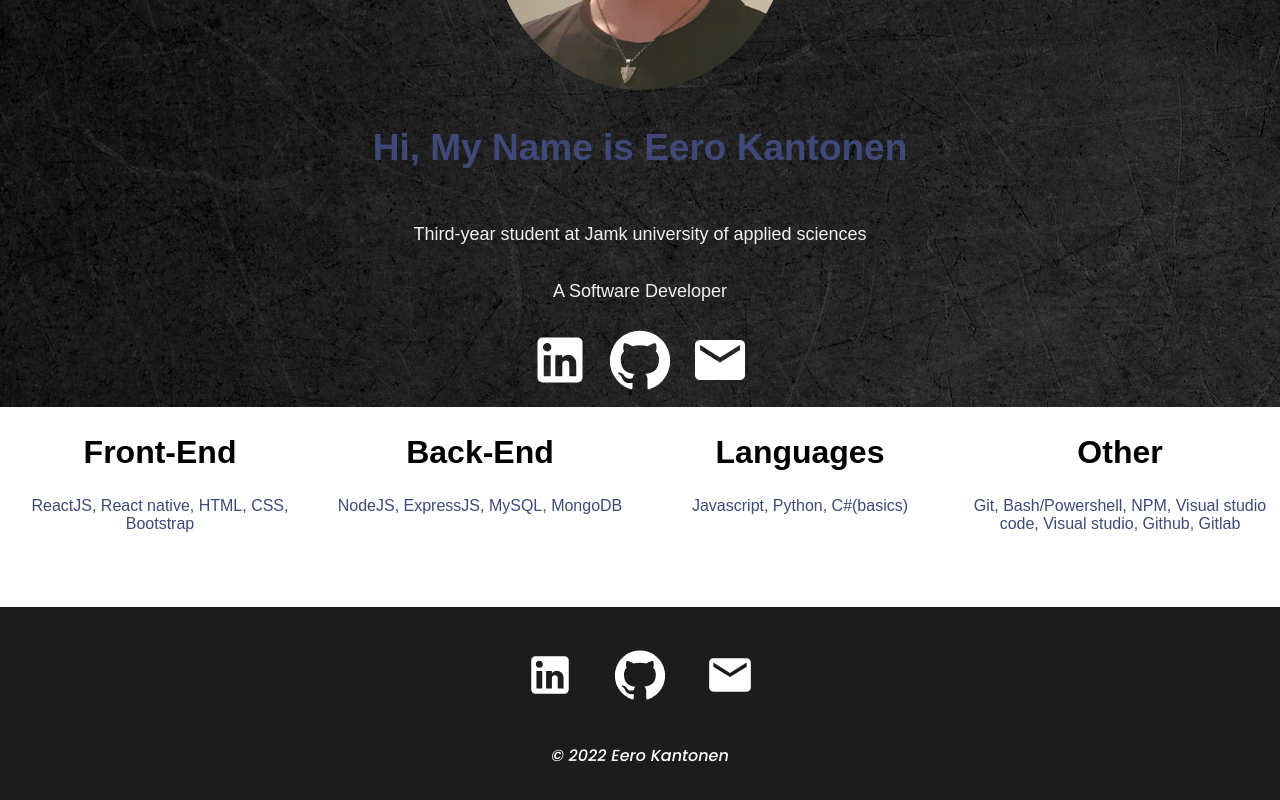
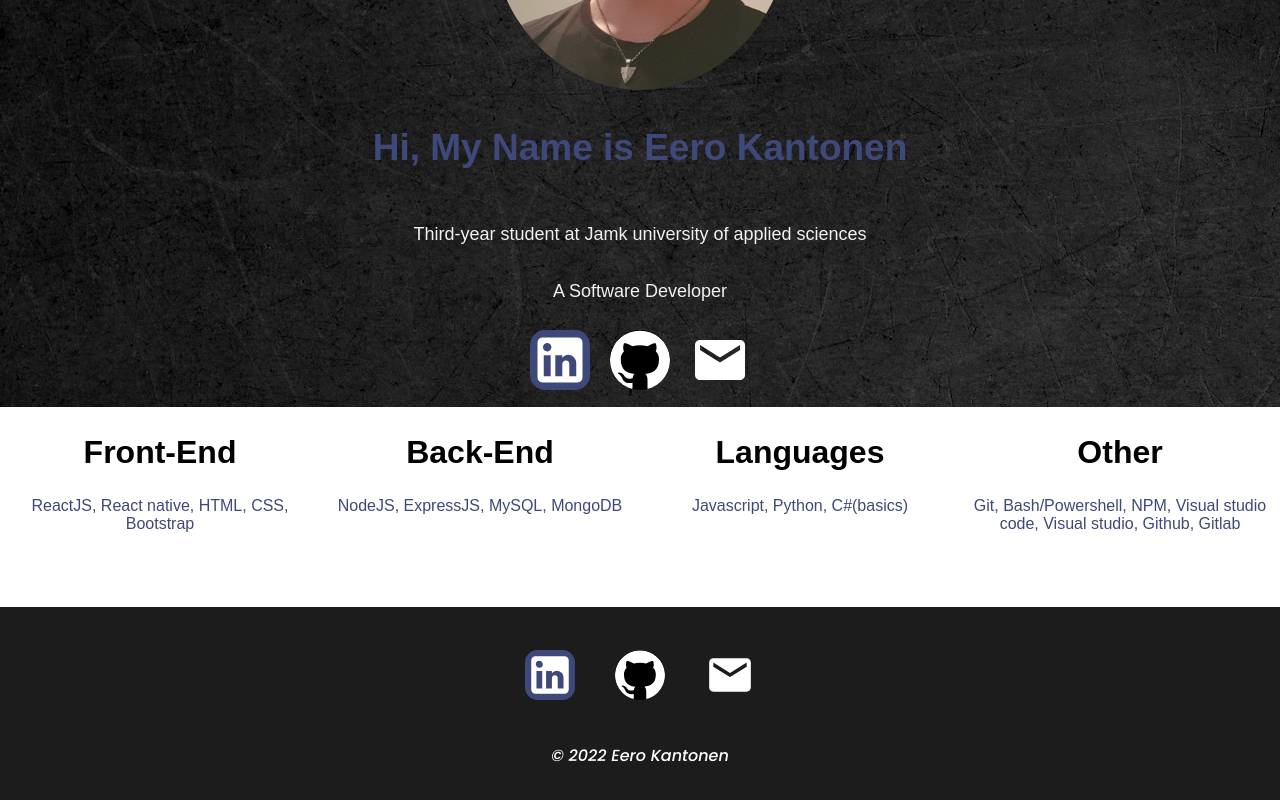
Before and after one commit to Eero556/Portfolio_, a React (Create React App) app: page / in a window 1280 px wide. Shown: the part 342-1142 px from the top of the page. Built offline with nearby package versions, Linux system fonts and the light colour scheme.

Commit message:
build test

```diff
--- a/src/Styles/Footer.css
+++ b/src/Styles/Footer.css
@@ -1,4 +1,3 @@
-
 @import url('https://fonts.googleapis.com/css2?family=Poppins:ital,wght@1,500&display=swap');
 
 .footer {
@@ -22,6 +21,23 @@
   color: white;
 }
 
+.linkedin {
+  background-color: #3e497a;
+  border-radius: 25%;
+}
+
+.github {
+  background-color: black;
+}
+
+.github :hover{
+  opacity: 0.2;
+}
+
+.linkedin :hover{
+  opacity: 0.2;
+}
+
 @media only screen and (max-width: 600px) {
   .footer svg {
     font-size: 50px;
--- a/src/Styles/Home.css
+++ b/src/Styles/Home.css
@@ -81,7 +81,15 @@ html {
     color: black;
 }
 
+.linkedin{
+    background-color: #3e497a;
+    border-radius: 25%;
+}
 
+.github{
+    background-color: black;
+    border-radius: 50%;
+}
 
 
 
--- a/src/components/Footer.js
+++ b/src/components/Footer.js
@@ -7,8 +7,8 @@ function Footer() {
   return (
     <div className='footer'>
         <div className='socialMedia'>
-            <a href='https://www.linkedin.com/in/eero-kantonen-7389a3209/'><LinkedIn/></a>
-            <a href='https://github.com/Eero556'><Github/></a>
+            <a href='https://www.linkedin.com/in/eero-kantonen-7389a3209/'><LinkedIn className='linkedin'/></a>
+            <a href='https://github.com/Eero556'><Github className='github'/></a>
             <a href = "mailto: eero.kantonen@elisanet.fi"><Email/></a>
         </div>
         <p>&copy; 2022 Eero Kantonen</p>
--- a/src/pages/Home.js
+++ b/src/pages/Home.js
@@ -23,7 +23,7 @@ function Home() {
         <div className='prompt'>
           <p>A Software Developer</p>
           <a href='https://www.linkedin.com/in/eero-kantonen-7389a3209/'><LinkedIn  className='linkedin'/></a>
-          <a href='https://github.com/Eero556'><Github /></a>
+          <a href='https://github.com/Eero556'><Github className='github'/></a>
           <a href="mailto: eero.kantonen@elisanet.fi"><Email /></a>
 
         </div>
```
Lines whose indentation alone changed are shown as unchanged.
